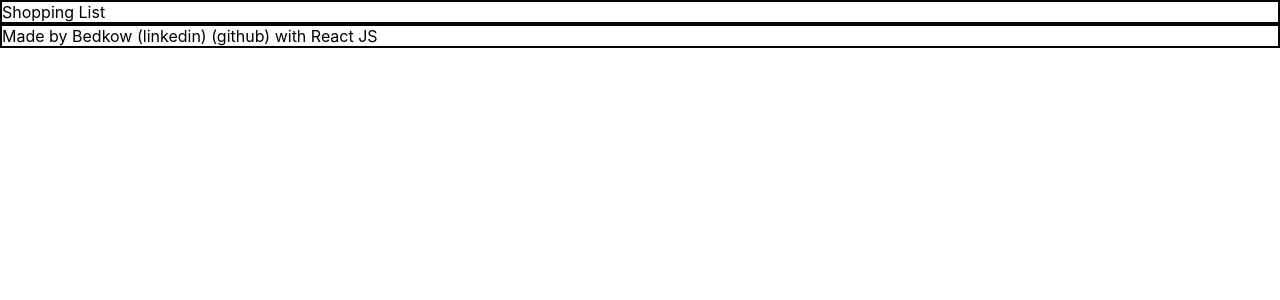
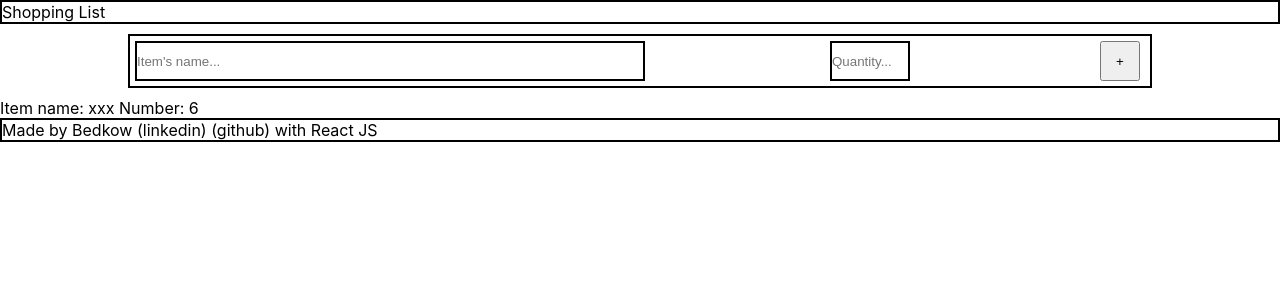
Before and after one commit to Bedkow/shopping_list, a React (Create React App) app: page / in a window 1280 px wide. Shown: the top 300 px of the page. Built offline with nearby package versions, Linux system fonts and the light colour scheme.

Commit message:
state management ex

```diff
--- /dev/null
+++ b/src/App.css
@@ -0,0 +1,37 @@
+.item {
+	border: 2px solid black;
+	width: 80%;
+	margin: 10px auto;
+	display: flex;
+	justify-content: space-between;
+}
+
+.btn-container {
+	display: flex;
+	justify-content: flex-end;
+	flex-wrap: nowrap;
+	padding: 5px;
+}
+
+.float-right-btn {
+	height: 40px;
+	width: 40px;
+	margin: 0 5px;
+}
+
+.name-input {
+	margin: 5px;
+	min-width: 50%;
+	border: 2px black solid;
+}
+
+.number-input {
+	height: 40px;
+	width: 80px;
+	margin: 5px;
+	border: 2px black solid;
+}
+
+.saved {
+	background-color: rgb(202, 200, 200);
+}
--- a/src/App.js
+++ b/src/App.js
@@ -1,10 +1,45 @@
 import Header from "./components/Header";
 import Footer from "./components/Footer";
+import "./App.css";
+import { useState } from "react";
 
 function App() {
+	const handleClickAddNewItem = () => {
+		setInputItemName("new name");
+		setInputItemNumber(4);
+	};
+
+	// [initial value, function used to change the value by passing smth to it later]
+	const [inputItemName, setInputItemName] = useState("xxx");
+	const [inputItemNumber, setInputItemNumber] = useState(6);
+
 	return (
 		<div>
 			<Header />
+
+			<div className="item">
+				<input
+					type="text"
+					className="name-input"
+					placeholder="Item's name..."
+				></input>
+				<input
+					type="number"
+					className="number-input"
+					placeholder="Quantity..."
+				></input>
+				<div className="btn-container">
+					<button className="float-right-btn" onClick={handleClickAddNewItem}>
+						+
+					</button>
+				</div>
+			</div>
+
+			<div className="new-item">
+				<span>
+					Item name: {inputItemName} Number: {inputItemNumber}
+				</span>
+			</div>
 
 			<Footer />
 		</div>
```
